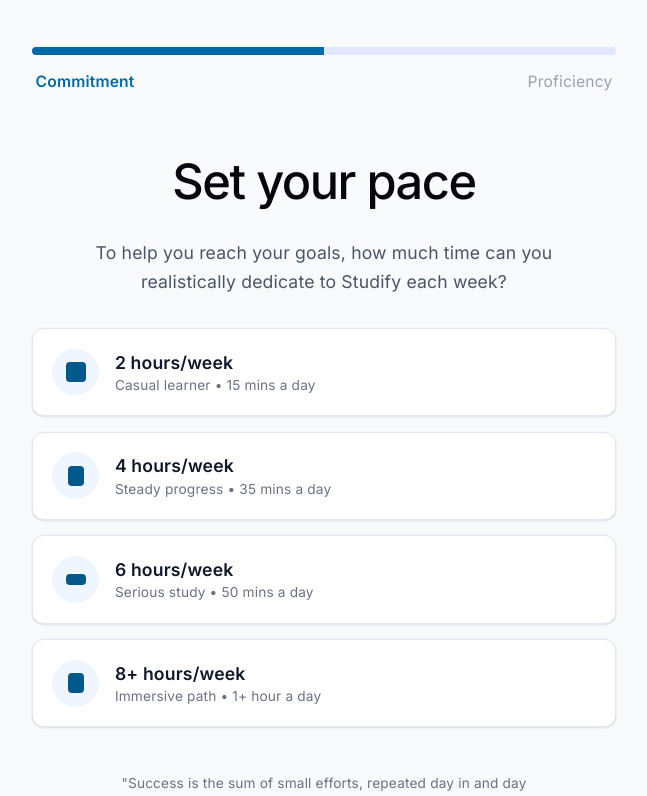
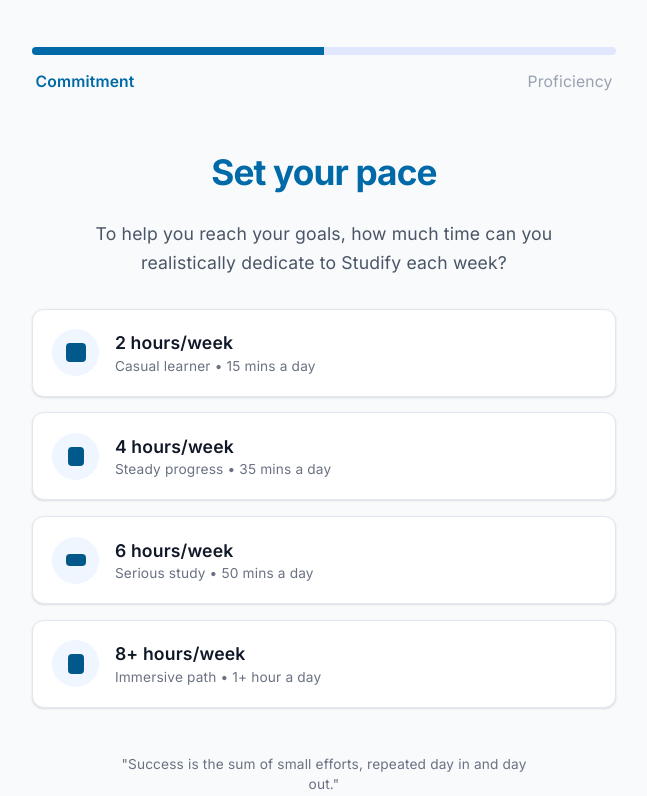
Before and after one commit to mthupham/STUDIFY, a React (Vite) app in the folder Frontend/: page /onboarding in a window 1280 px wide. Shown: the top 796 px of the page, without its empty margins (316-963 px from the left). Built offline with nearby package versions, Linux system fonts and the light colour scheme; no server answers.

Commit message:
Minor change to text's size

```diff
--- a/Frontend/src/features/onboarding/Onboarding.tsx
+++ b/Frontend/src/features/onboarding/Onboarding.tsx
@@ -69,7 +69,7 @@ export default function OnboardingGoalSetting() {
           <div className="w-full flex flex-col items-center space-y-8 animate-fadeIn">
             {/* Tiêu đề chính */}
             <div className="text-center space-y-2 sm:space-y-3">
-              <h1 className="text-gray-900 text-2xl sm:text-3xl font-bold tracking-tight">
+              <h1 className="!text-sky-700 !text-4xl !font-bold !tracking-tight">
                 Set your pace
               </h1>
               <p className="text-gray-600 text-base sm:text-lg font-normal leading-relaxed max-w-[540px] mx-auto">
@@ -150,8 +150,8 @@ export default function OnboardingGoalSetting() {
 
             {/* Headline & Description */}
             <div className="w-full text-center space-y-2">
-              <h1 className="text-gray-900 text-2xl sm:text-3xl font-bold leading-tight">
-                Do you know your current English<br />level?
+              <h1 className="!text-sky-700 !text-4xl !sm:text-3xl !font-bold !leading-tight">
+                Do you know your current English level?
               </h1>
               <p className="text-gray-600 text-sm sm:text-base leading-relaxed">
                 We&apos;ll tailor your learning path based on where you are today.
--- a/Frontend/src/features/onboarding/PlacementTest.tsx
+++ b/Frontend/src/features/onboarding/PlacementTest.tsx
@@ -140,7 +140,7 @@ export default function PlacementTest({ onComplete, selectedPace }: PlacementTes
                 <div className="text-xs text-slate-500 font-medium uppercase tracking-[0.24em]">
                   Your chosen pace: {paceLabel}
                 </div>
-                <h1 className="text-gray-900 text-xl sm:text-2xl font-semibold leading-relaxed">
+                <h1 className="!text-black !text-3xl !sm:text-2xl !font-semibold !leading-relaxed">
                   Choose the correct preposition:<br />
                   <span className="text-sky-700">"She is interested ___ learning new languages."</span>
                 </h1>
```
